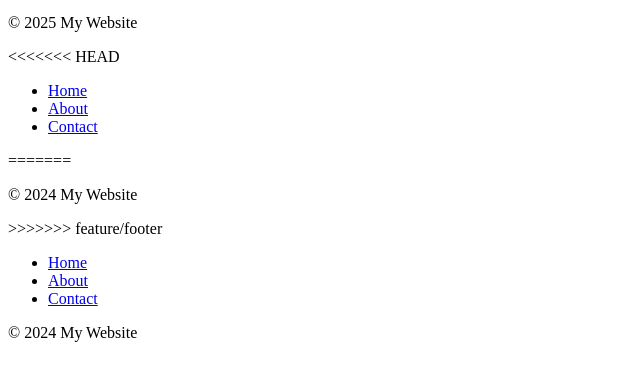
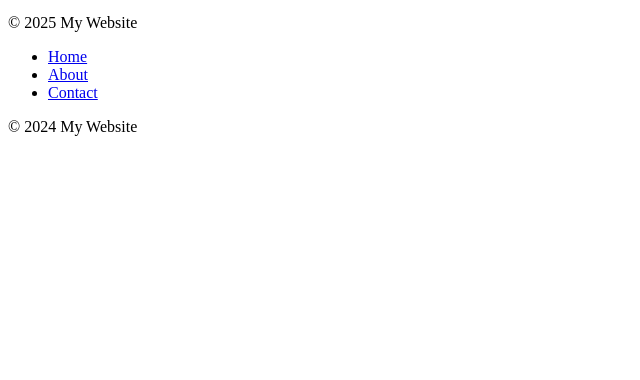
Before and after one commit to callmesophiii/website-project, a plain HTML site: page index.html in a window 1280 px wide. Shown: the part 122-502 px from the top of the page, without its empty margins (0-640 px from the left). Drawn offline with Linux system fonts and the light colour scheme.

Commit message:
resolve merge conflict

```diff
--- a/index.html
+++ b/index.html
@@ -17,19 +17,7 @@
 <footer>
   <p>&copy; 2025 My Website</p>
 </footer>
-<<<<<<< HEAD
-<nav>
-  <ul>
-    <li><a href="#">Home</a></li>
-    <li><a href="#">About</a></li>
-    <li><a href="#">Contact</a></li>
-  </ul>
-</nav>
-=======
-<footer>
-  <p>&copy; 2024 My Website</p>
-</footer>
->>>>>>> feature/footer
+
 <nav>
   <ul>
     <li><a href="#">Home</a></li>
```
Also changed, not shown: 1 other file.
